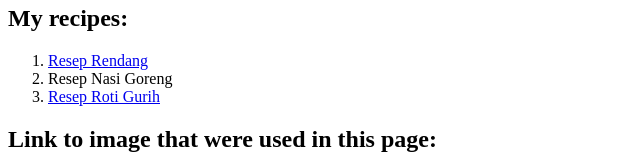
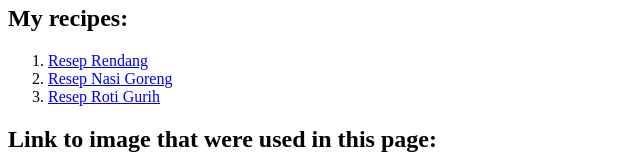
Before and after one commit to purplehaze11/odin-recipes, a plain HTML site: page index.html in a window 1280 px wide. Shown: the part 499-659 px from the top of the page, without its empty margins (0-640 px from the left). Drawn offline with Linux system fonts and the light colour scheme.

Commit message:
Fixed the nasi-goreng.html link

```diff
--- a/index.html
+++ b/index.html
@@ -16,7 +16,7 @@
         <h2>My recipes:</h2>
         <ol>
             <li><a href="recipes/rendang.html">Resep Rendang</a></li>
-            <li><a href="recipes/nasi-goreng.html"></a>Resep Nasi Goreng</li>
+            <li><a href="recipes/nasi-goreng.html">Resep Nasi Goreng</a></li>
             <li><a href="recipes/roti-gurih.html">Resep Roti Gurih</a></li>
         </ol>
     </main>
```
